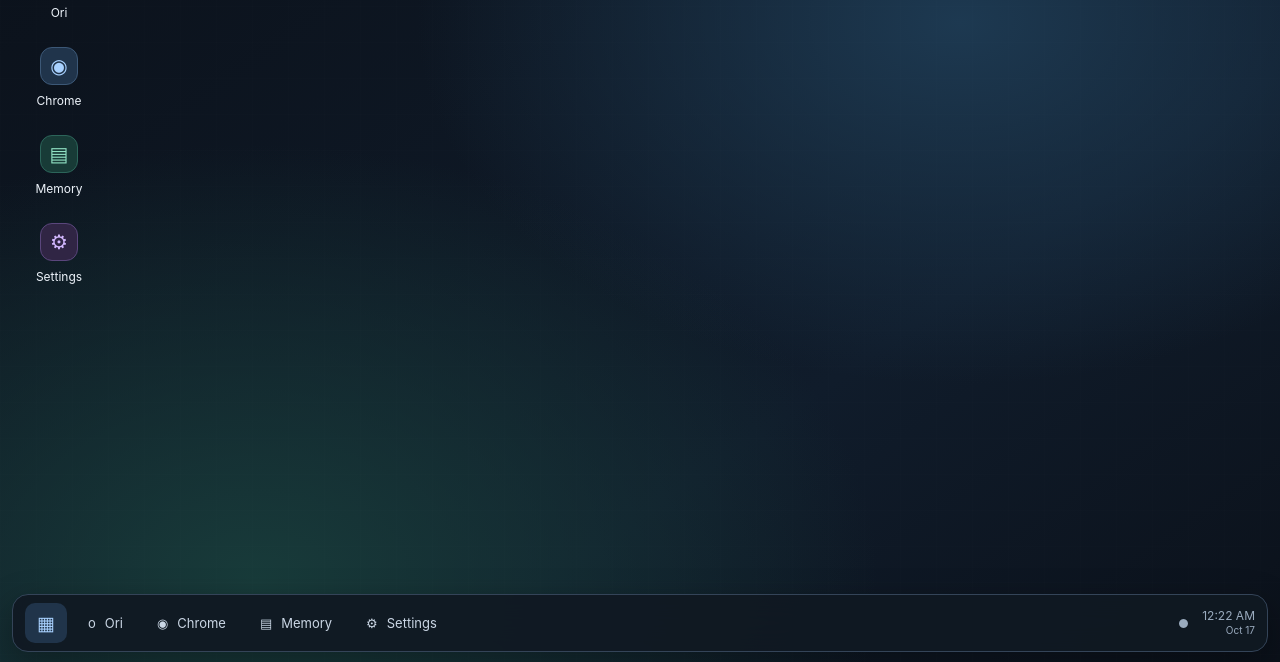
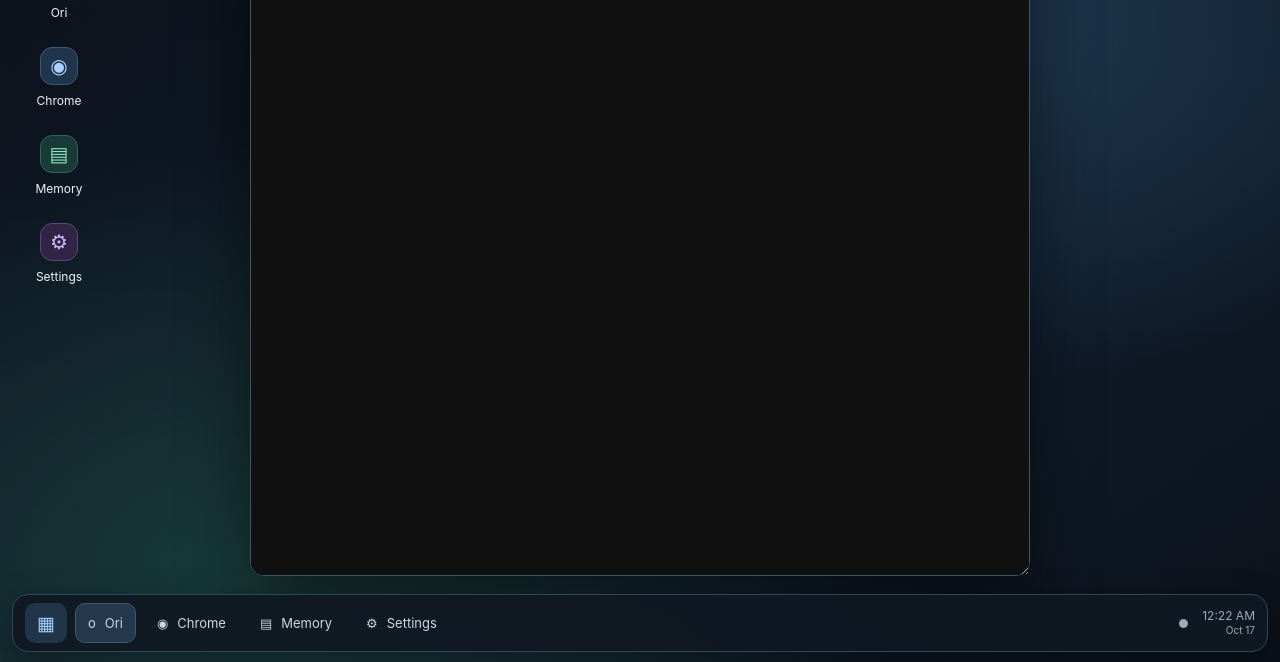
Before and after one commit to 30lnewcomb-byte/solid-waddle, a website: page desktop.html in a window 1280 px wide. Shown: the part 138-800 px from the top of the page. Drawn offline with Linux system fonts and the light colour scheme; no server answers.

Commit message:
Show Ori startup page when desktop first opens

```diff
--- a/desktop.html
+++ b/desktop.html
@@ -132,7 +132,7 @@
   });
   document.querySelector("#clock").innerHTML="";
   function updateClock(){const now=new Date();document.querySelector("#clock").replaceChildren(document.createTextNode(now.toLocaleTimeString([], {hour:"numeric",minute:"2-digit"})));const small=document.createElement("small");small.textContent=now.toLocaleDateString([], {month:"short",day:"numeric"});document.querySelector("#clock").append(small)}
-  updateClock();setInterval(updateClock,30000);renderMemories();
+  updateClock();setInterval(updateClock,30000);renderMemories();openApp("ori");
 })();
 </script>
 </body>
```
